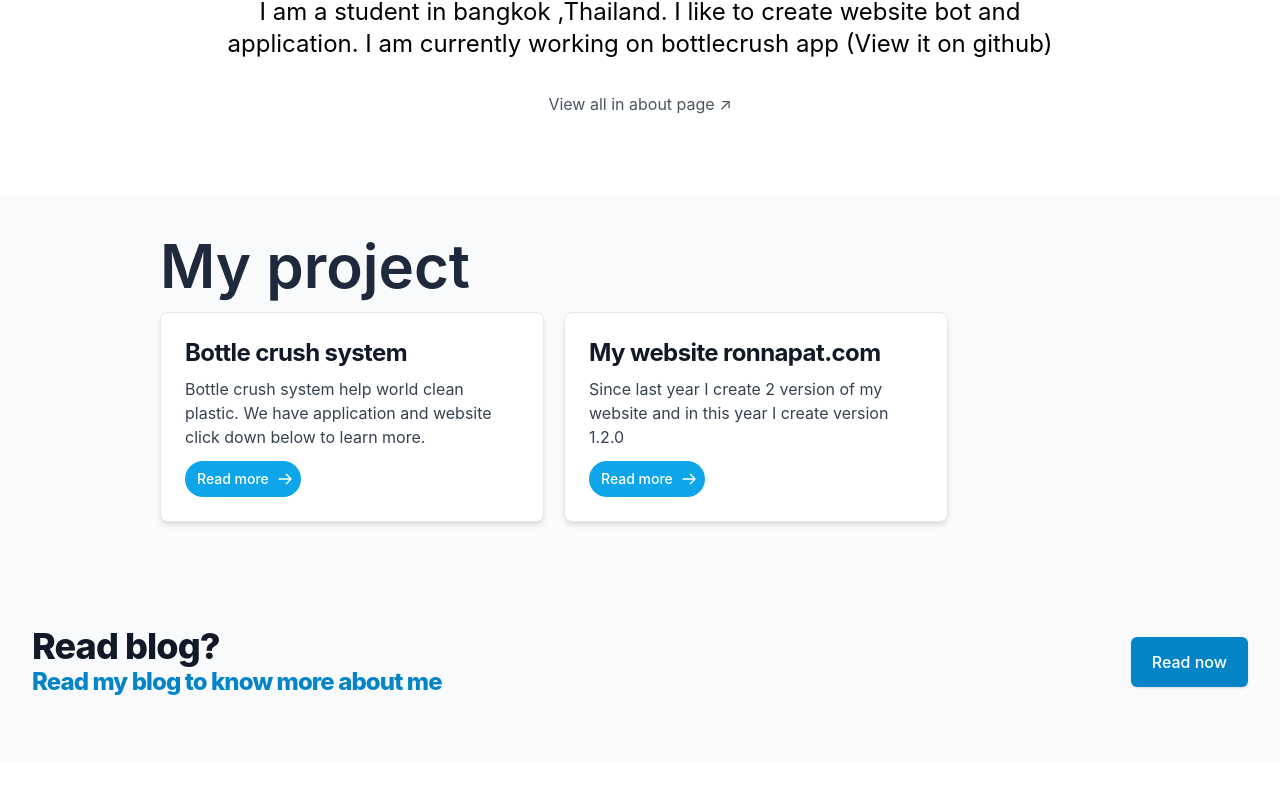
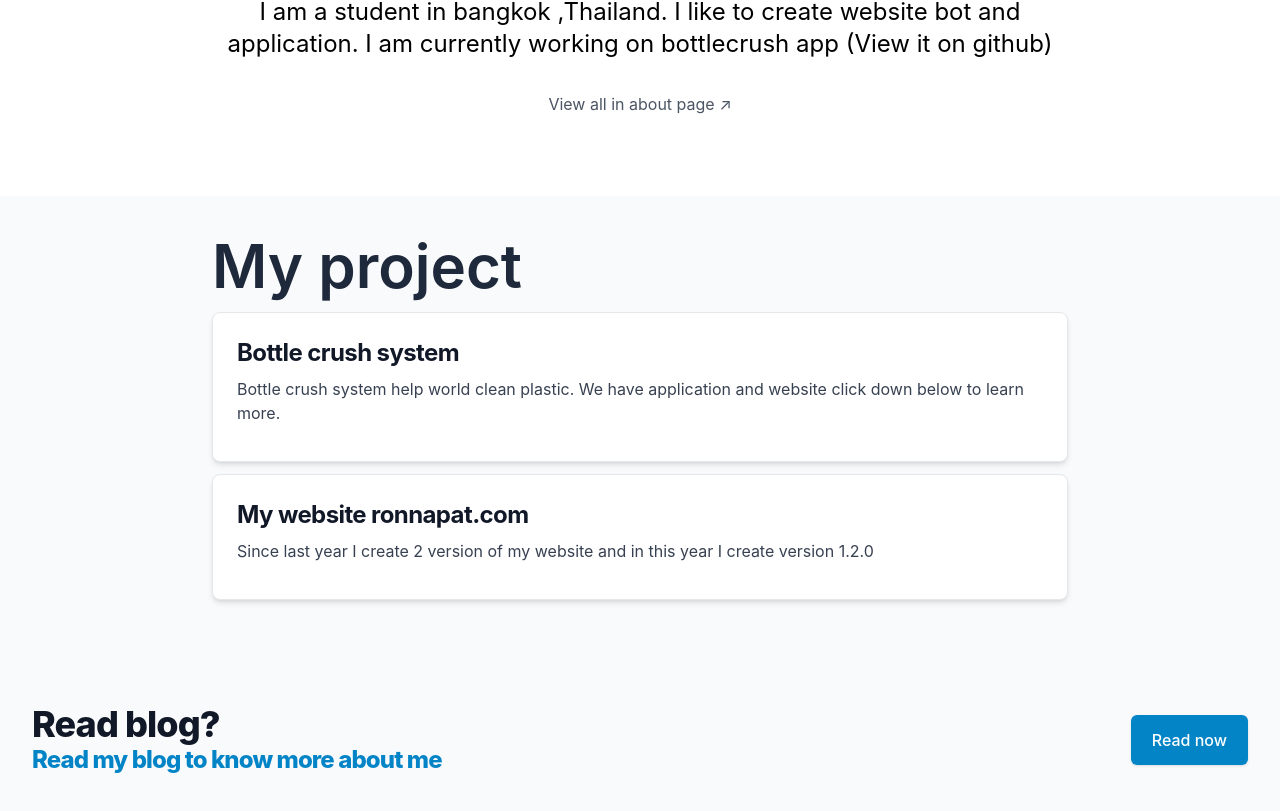
Before and after one commit to ronnapatp/ronnapat.com, a Next.js app: page /en-us in a window 1280 px wide. Shown: the part 703-1514 px from the top of the page. Built offline with nearby package versions, Linux system fonts and the light colour scheme; no server answers.

Commit message:
Update layout

```diff
--- a/components/project.js
+++ b/components/project.js
@@ -1,32 +1,29 @@
 import {
     ArrowRightIcon
 } from '@heroicons/react/outline'
+import Container from './container'
 export default function () {
     return(
         <div className="bg-gray-50 dark:bg-slate-800">
-            <div className="container mx-auto px-6 lg:px-40 py-10">
+            <Container>
+                <div className='py-10'>
                     <div className="text-4xl md:text-6xl text-slate-800 dark:text-gray-200 font-semibold mb-4">
                         My project
                     </div>
-                <div className="md:inline-flex md:space-x-5">
-                    <div className="p-6 max-w-screen md:max-w-sm bg-white rounded-lg border border-gray-200 shadow-md dark:bg-gray-800 dark:border-gray-700 mb-2 md:mb-0">
+                    <div className="p-6 max-w-screen mt-3 bg-white rounded-lg border border-gray-200 shadow-md dark:bg-gray-800 dark:border-gray-700 mb-2 md:mb-0 hover:scale-105 duration-100">
+                        <a href='#'>
                             <h5 className="mb-2 text-2xl font-bold tracking-tight text-gray-900 dark:text-white">Bottle crush system</h5>
                             <p className="mb-3 font-normal text-gray-700 dark:text-gray-400">Bottle crush system help world clean plastic. We have application and website click down below to learn more.</p>
-                        <a href="#" className="inline-flex items-center py-2 px-3 text-sm font-medium text-center text-white bg-sky-500 dark:bg-opacity-20 rounded-full hover:bg-sky-600 dark:bg-sky-600 dark:hover:bg-sky-500/20">
-                            Read more
-                            <ArrowRightIcon className="ml-2 -mr-1 w-4 h-4" />
                         </a>
                     </div>
-                    <div className="p-6 max-w-screen md:max-w-sm bg-white rounded-lg border border-gray-200 shadow-md dark:bg-gray-800 dark:border-gray-700 mb-2 md:mb-0">
+                    <div className="p-6 max-w-screen mt-3 bg-white rounded-lg border border-gray-200 shadow-md dark:bg-gray-800 dark:border-gray-700 mb-2 md:mb-0 hover:scale-105 duration-100">
+                        <a href='#'>
                             <h5 className="mb-2 text-2xl font-bold tracking-tight text-gray-900 dark:text-white">My website ronnapat.com</h5>
                             <p className="mb-3 font-normal text-gray-700 dark:text-gray-400">Since last year I create 2 version of my website and in this year I create version 1.2.0</p>
-                        <a href="#" className="inline-flex items-center py-2 px-3 text-sm font-medium text-center text-white bg-sky-500 dark:bg-opacity-20 rounded-full hover:bg-sky-600 dark:bg-sky-600 dark:hover:bg-sky-500/20">
-                            Read more
-                            <ArrowRightIcon className="ml-2 -mr-1 w-4 h-4" />
                         </a>
                     </div>
                 </div>
-            </div>
+            </Container>
         </div>
     )
 }
```
Lines whose indentation alone changed are shown as unchanged.
